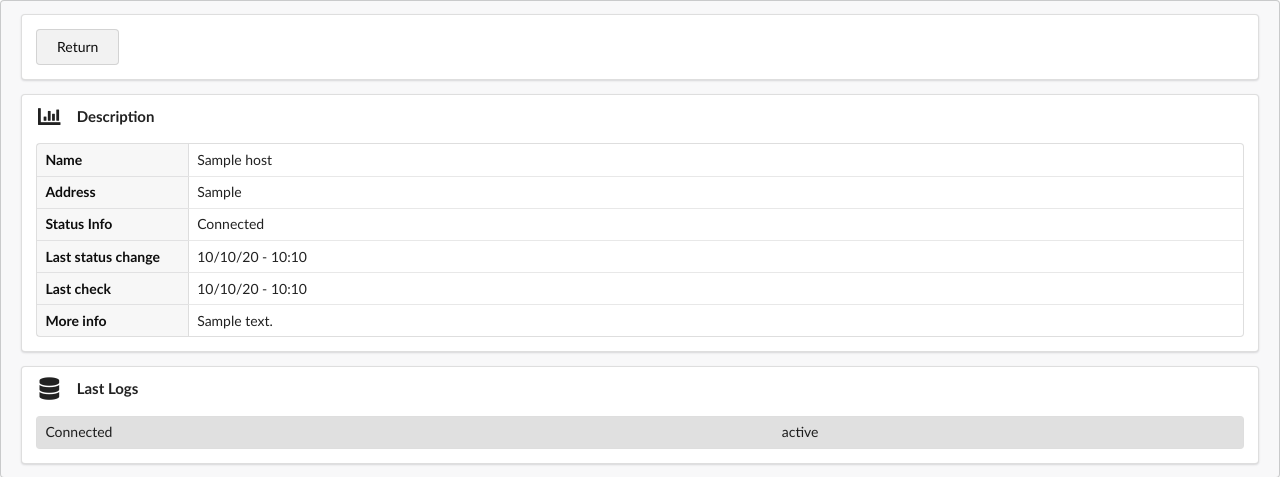
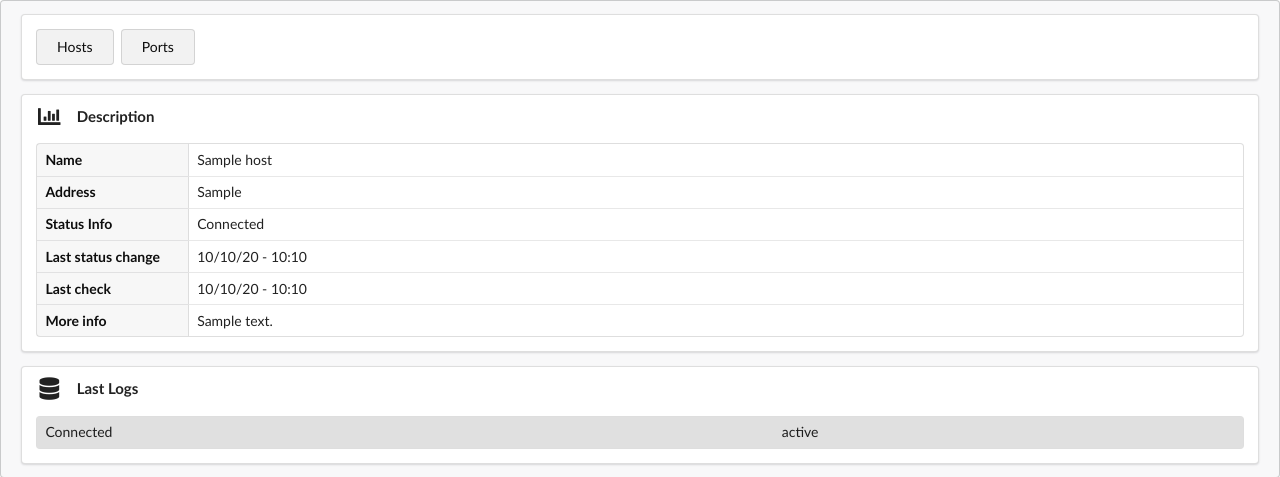
Before and after one commit to diegogslomp/monitor, a Django app: template templates/monitor/detail.html in a window 1280 px wide. Shown: the top 477 px of the page. Run offline with Django 3.2, Linux system fonts and the light colour scheme; the template is opened without the code that fills it: most values are stand-ins (such as "Sample title", 1, 10 or a date in 2020).

Commit message:
added button to ports in detail view

```diff
--- a/templates/monitor/detail.html
+++ b/templates/monitor/detail.html
@@ -5,7 +5,8 @@
 {% block content %}
 <div class="ui {{ host.get_status_display }} message">
     <div class="ui segment">
-        <a class="ui {{ host.get_status_display }} basic button" href="{% url 'monitor:index' %}">Return</a>
+        <a class="ui {{ host.get_status_display }} basic button" href="{% url 'monitor:index' %}">Hosts</a>
+        <a class="ui {{ host.get_status_display }} basic button" href="{% url 'monitor:ports' %}">Ports</a>
     </div>
     <div class="ui segment">
         <h4 class="ui header">
--- a/views.py
+++ b/views.py
@@ -23,7 +23,7 @@ class PortListView(ListView):
     context_object_name = 'port_list'
 
     def get_queryset(self):
-        return Port.objects.filter(counter_status__gt=2).order_by('-counter_status', '-counter_last_change', 'error_counter')
+        return Port.objects.filter(counter_status__gt=2).order_by('-counter_last_change', '-counter_status', 'error_counter')
 
 class DetailView(DetailView):
 
```
